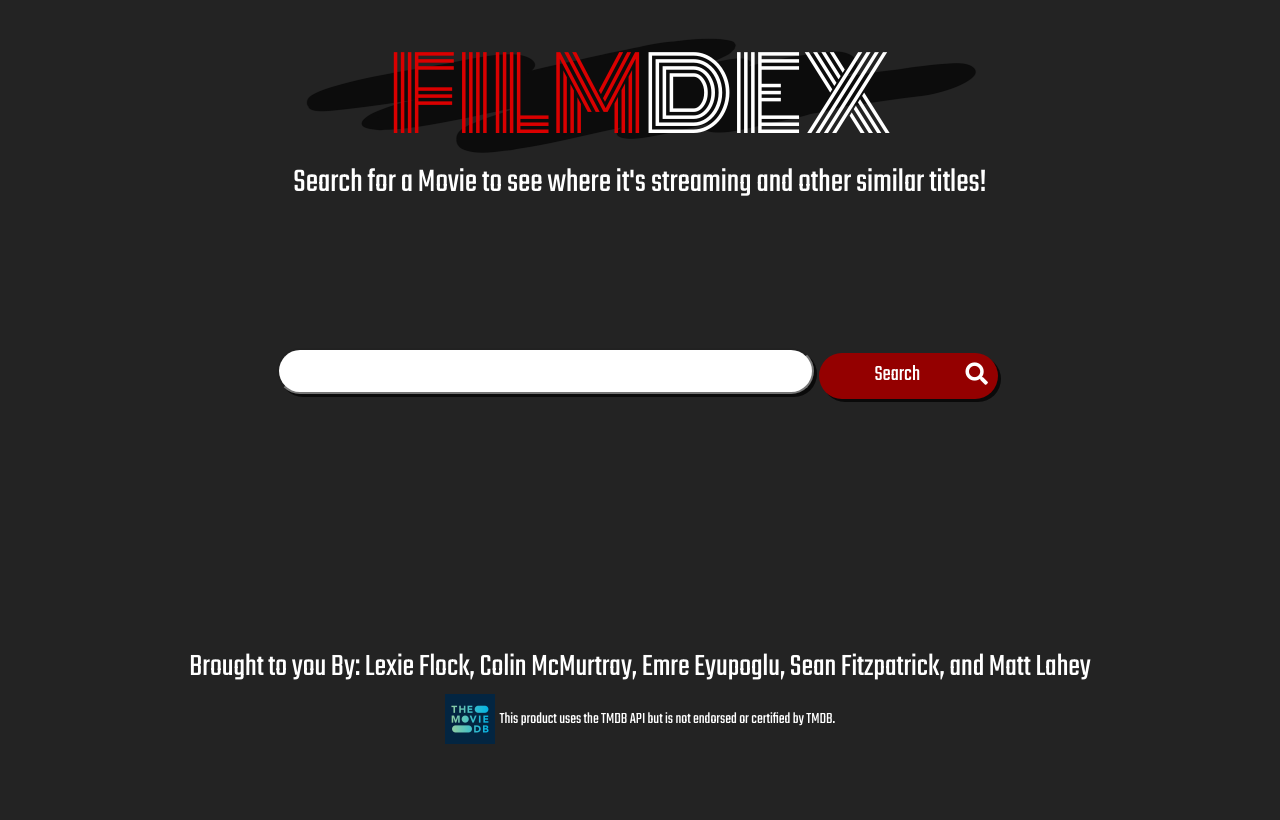
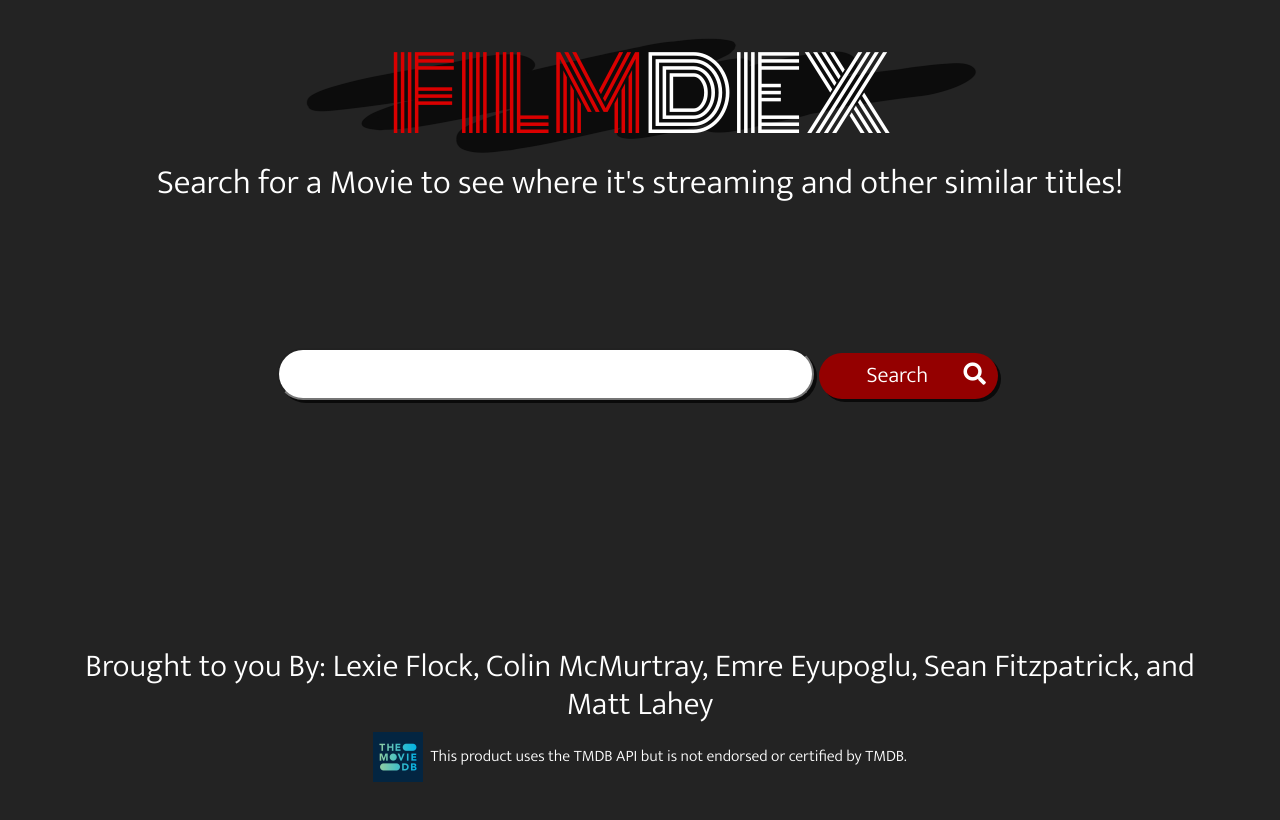
Before and after one commit to mdlahey1/Project1-Front-End-App-Group6, a plain HTML site: page index.html in a window 1280 px wide. Drawn offline with nearby package versions, Linux system fonts and the light colour scheme.

Commit message:
final commit with everything updated

```diff
--- a/css/style.css
+++ b/css/style.css
@@ -23,9 +23,9 @@
 /* Button Styling (need to update to fit our layout */
 .btn {
     font-size: 1.4rem;
-    font-family: 'Teko', sans-serif;
+    font-family: 'Mukta', sans-serif;
     text-decoration:none;
-    padding: 6px 10px;
+    padding: 6px 12px;
     margin: 5px;
     width: 100%;
     display: block;
@@ -51,6 +51,7 @@
 }
 
 /* Image Sizing */
+
 .searchImages {
     display: block;
     max-width: 644px;
@@ -75,7 +76,7 @@ body {
 
 .card-body p {
     font-size: 1.3rem;
-    font-family: 'Teko', sans-serif;
+    font-family: 'Mukta', sans-serif;
 }
 
 h5 {
@@ -106,7 +107,7 @@ h1 {
 
 h2 {
     font-size: 34px;
-    font-family: 'Teko', sans-serif;
+    font-family: 'Mukta', sans-serif;
 }
 
 footer {
@@ -115,14 +116,14 @@ footer {
     height:200px;
     margin-top: 100px;
     font-size: 20px;
-    font-family: 'Teko', sans-serif;
+    font-family: 'Mukta', sans-serif;
 }
 
 /* styling for every element in footer element */
 
 #bottom-footer {
     text-align: center;
-    font-family: 'Teko', sans-serif;
+    font-family: 'Mukta', sans-serif;
     font-size: 20px;
 }
 
@@ -132,7 +133,7 @@ footer {
     text-align: center;
     border-bottom: 1px solid white;
     padding: 4px;
-    font-family: 'Teko', sans-serif;
+    font-family: 'Mukta', sans-serif;
 }
 
 /* search button sizing */
@@ -140,7 +141,7 @@ footer {
 #userSearchInput {
     border-radius: 100px;
     box-shadow: 3px 3px var(--dark);
-    height: 46px;
-    font-family: 'Teko', sans-serif;
+    height: 52px;
+    font-family: 'Mukta', sans-serif;
     font-size: 1.4rem;
 }
--- a/index.html
+++ b/index.html
@@ -9,7 +9,7 @@
   <link rel="stylesheet" href="./css/style.css">
   <link rel="preconnect" href="https://fonts.googleapis.com">
   <link rel="preconnect" href="https://fonts.gstatic.com" crossorigin>
-  <link href="https://fonts.googleapis.com/css2?family=Monoton&family=Teko&display=swap" rel="stylesheet">
+  <link href="https://fonts.googleapis.com/css2?family=Monoton&family=Mukta:wght@300&family=Teko&display=swap" rel="stylesheet">
   <title>FilmDex</title>
   <title>Movie & TV Lookup Application</title>
 </head>
--- a/js/script.js
+++ b/js/script.js
@@ -27,7 +27,7 @@ var searchButtonHandler = function(event) {
     event.preventDefault();
     //Get the value of the users search
     var userSearchValue = userSearchInput.value.trim();
-    console.log(userSearchValue);
+    // console.log(userSearchValue);
     myList = JSON.parse(localStorage.getItem("movieHistory"))
     //Call the function to the get movie ID as long as the user does not hit search without inputting a value
     if (userSearchValue) {
@@ -88,9 +88,9 @@ function getSearchedMovie(userSearchValue) {
             return response.json();
         })
         .then(function (response) {
-            console.log(response);
+            // console.log(response);
             var testMovieSearch = response.results;
-            console.log(testMovieSearch);
+            // console.log(testMovieSearch);
             //Checks to make sure there is a valid respons
             if (testMovieSearch.length === 0) {
                 errorMessage.innerHTML = "No Movies found matching that title, please try a different Movie Title";
```
